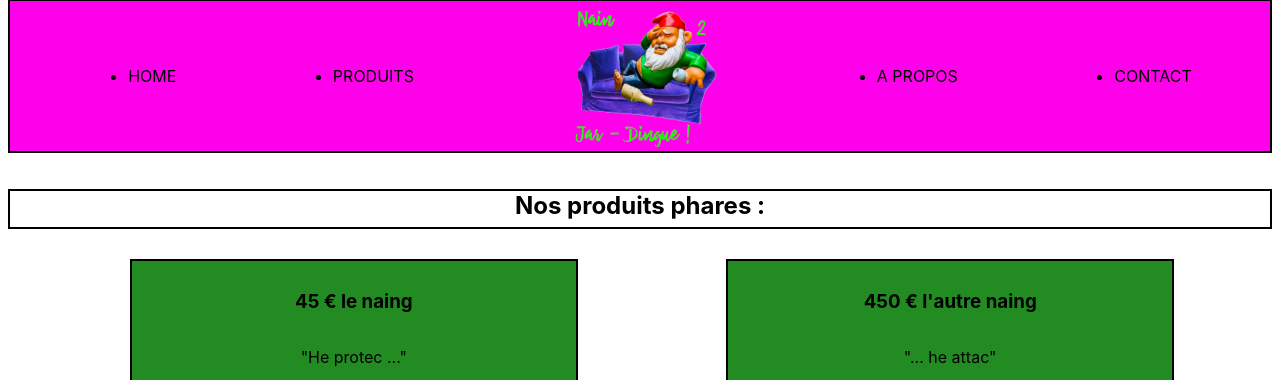
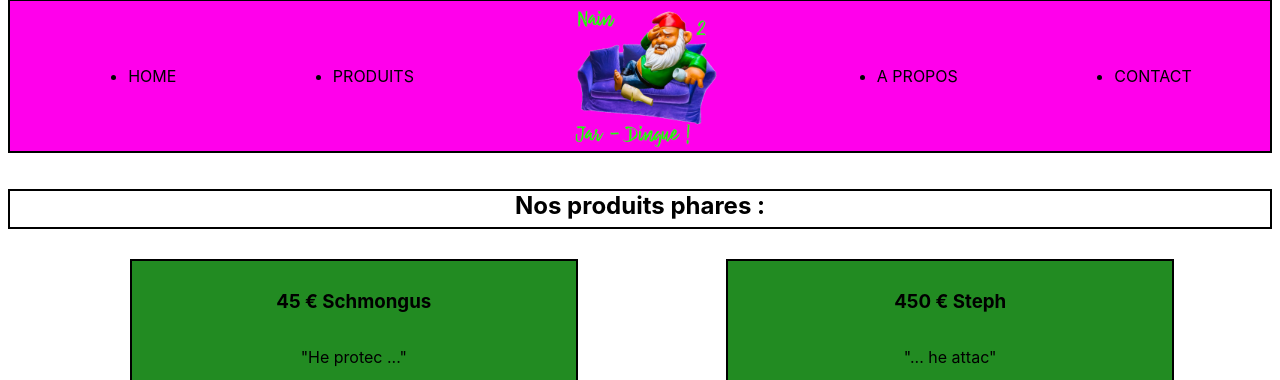
Before and after one commit to ThomasVDCSTL/projthomasphp, a PHP site: page / in a window 1280 px wide. Shown: the part 17-397 px from the top of the page. Run offline with PHP 8.4, Linux system fonts and the light colour scheme.

Commit message:
ajout dico

```diff
--- a/item.php
+++ b/item.php
@@ -1,6 +1,16 @@
 <?php
+$articles = array( "Schmongus" => array("prix"=>45,
+                                        "photo"=>"https://www.cdiscount.com/pdt2/8/9/6/1/350x350/auc7745647210896/rw/nain-de-jardin-exterieur-impermeabiliser-nain-de-j.jpg",
+                                        "description"=>'"He protec ..."',
+                                        "nom"=>"Schmongus"),
+                    "Steph" => array("prix"=>450,
+                        "photo"=>"https://commentseruiner.com/32058-large_default/nain-de-jardin-i-m-sexy.jpg",
+                        "description"=>'"... he attac"',
+                        "nom"=>"Steph")
+);
+
 $prix1=45;
-$nom1="le naing";
+$nom1="Schmongus Egide de Fer";
 $photo1="https://www.cdiscount.com/pdt2/8/9/6/1/350x350/auc7745647210896/rw/nain-de-jardin-exterieur-impermeabiliser-nain-de-j.jpg";
 $description1='"He protec ..."';
 $prix2=450;
@@ -11,15 +21,15 @@ $description2='"... he attac"';
 ?>
 
 <div class="produit" id="produit1">
-    <h3><?php echo $prix1," € ",$nom1;
+    <h3><?php echo $articles["Schmongus"]["prix"]," € ",$articles["Schmongus"]["nom"];
         ?></h3>
-    <p><?php echo $description1?></p>
-    <img src="<?php echo $photo1 ?>" alt="photo du nain protec">
+    <p><?php echo $articles["Schmongus"]["description"]?></p>
+    <img src="<?php echo $articles["Schmongus"]["photo"] ?>" alt="photo du nain protec">
 </div>
 
 <div class="produit" id="produit2">
-    <h3><?php echo $prix2," € ",$nom2;
+    <h3><?php echo $articles["Steph"]["prix"]," € ",$articles["Steph"]["nom"];
         ?></h3>
-    <p><?php echo $description2?></p>
-    <img src="<?php echo $photo2 ?>" alt="photo du nain attac">
+    <p><?php echo $articles["Steph"]["description"]?></p>
+    <img src="<?php echo $articles["Steph"]["photo"] ?>" alt="photo du nain attac">
 </div>
```
